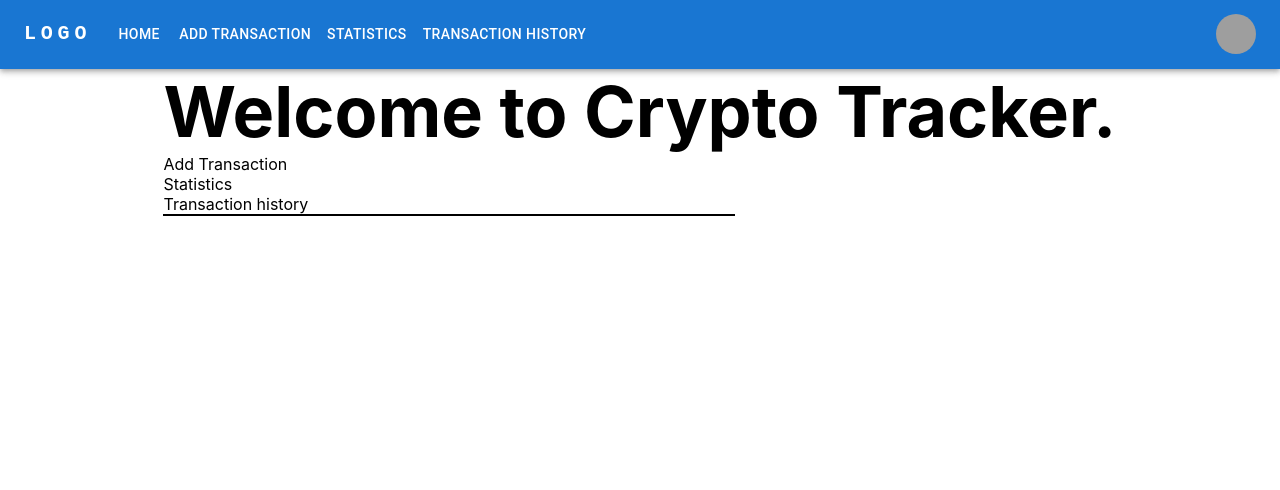
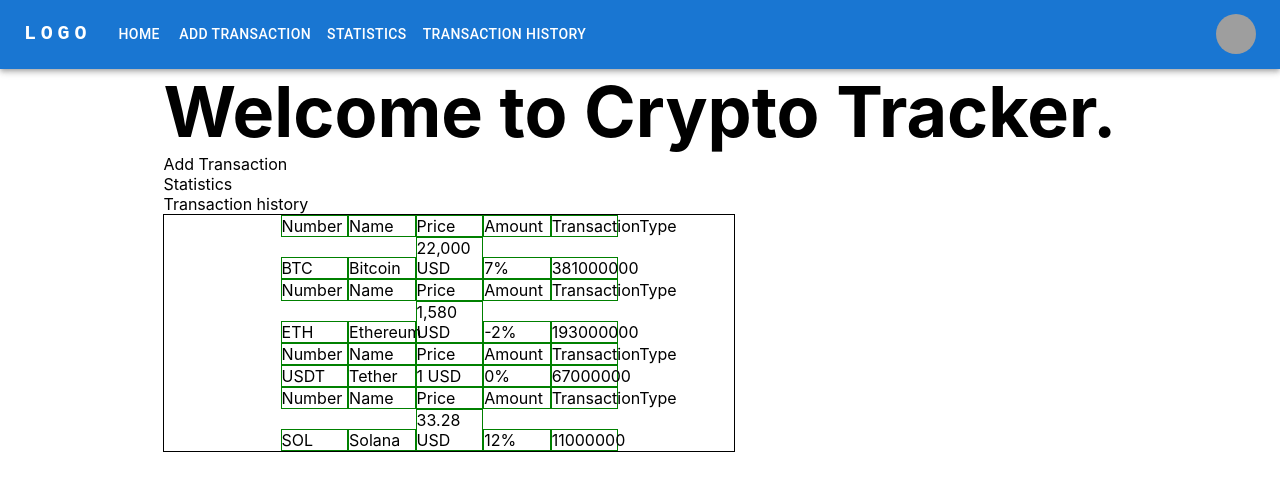
Before and after one commit to lksmrck/personal-crypto-tracker, a React (Create React App) app in the folder client/: page / in a window 1280 px wide. Shown: the top 490 px of the page. Built offline with nearby package versions, Linux system fonts and the light colour scheme; grey boxes are pictures that could not be loaded.

Commit message:
dashboard

```diff
--- a/client/src/components/home/Dashboard.tsx
+++ b/client/src/components/home/Dashboard.tsx
@@ -1,5 +1,52 @@
-import React from "react";
+import { StyledDashboard } from "./styled";
+import DashboardItem from "./DashboardItem";
+import { DashboardCryptoItem } from "../../store/statistics-slice";
+
+const DUMMY_DATA = [
+  {
+    ticker: "BTC",
+    name: "Bitcoin",
+    price: "22,000 USD",
+    dayMovement: "7%",
+    marketCap: "381000000",
+  },
+  {
+    ticker: "ETH",
+    name: "Ethereum",
+    price: "1,580 USD",
+    dayMovement: "-2%",
+    marketCap: "193000000",
+  },
+  {
+    ticker: "USDT",
+    name: "Tether",
+    price: "1 USD",
+    dayMovement: "0%",
+    marketCap: "67000000",
+  },
+  {
+    ticker: "SOL",
+    name: "Solana",
+    price: "33.28 USD",
+    dayMovement: "12%",
+    marketCap: "11000000",
+  },
+];
 
 export default function Dashboard() {
-  return <div>Dashboard</div>;
+  return (
+    <StyledDashboard>
+      {DUMMY_DATA.map((item: DashboardCryptoItem) => {
+        return (
+          <DashboardItem
+            ticker={item.ticker}
+            name={item.name}
+            price={item.price}
+            dayMovement={item.dayMovement}
+            marketCap={item.marketCap}
+          />
+        );
+      })}
+    </StyledDashboard>
+  );
 }
--- a/client/src/components/home/DashboardItem.tsx
+++ b/client/src/components/home/DashboardItem.tsx
@@ -1,5 +1,32 @@
 import React from "react";
+import { DashboardCryptoItem } from "../../store/statistics-slice";
+import { StyledDashboardItem } from "./styled";
 
-export default function DashboardItem() {
-  return <div>DashboardItem</div>;
-}
+const DashboardItem: React.FC<DashboardCryptoItem> = ({
+  ticker,
+  name,
+  price,
+  dayMovement,
+  marketCap,
+}) => {
+  return (
+    <StyledDashboardItem>
+      <div className="transactions-title">
+        <span>Number</span>
+        <span>Name</span>
+        <span>Price</span>
+        <span>Amount</span>
+        <span>TransactionType</span>
+      </div>
+      <div>
+        <span>{ticker}</span>
+        <span>{name}</span>
+        <span>{price}</span>
+        <span>{dayMovement}</span>
+        <span>{marketCap}</span>
+      </div>
+    </StyledDashboardItem>
+  );
+};
+
+export default DashboardItem;
--- a/client/src/components/home/HomePage.tsx
+++ b/client/src/components/home/HomePage.tsx
@@ -1,4 +1,4 @@
-import React from "react";
+import Dashboard from "./Dashboard";
 import { StyledHomePage } from "./styled";
 
 export default function HomePage() {
@@ -11,7 +11,9 @@ export default function HomePage() {
           <p>Statistics</p>
           <p>Transaction history</p>
         </div>
-        <div className="home-dashboard"></div>
+        <div className="home-dashboard">
+          <Dashboard />
+        </div>
       </div>
     </StyledHomePage>
   );
--- a/client/src/components/home/styled.tsx
+++ b/client/src/components/home/styled.tsx
@@ -29,3 +29,6 @@ export const StyledHomePage = styled.div`
     border: 1px solid black;
   }
 `;
+
+export const StyledDashboardItem = styled.div``;
+export const StyledDashboard = styled.div``;
```
Also changed, not shown: client/src/components/auth/Auth.tsx (added, +12 -0 lines), client/src/store/statistics-slice.tsx (+8 -0 lines).
